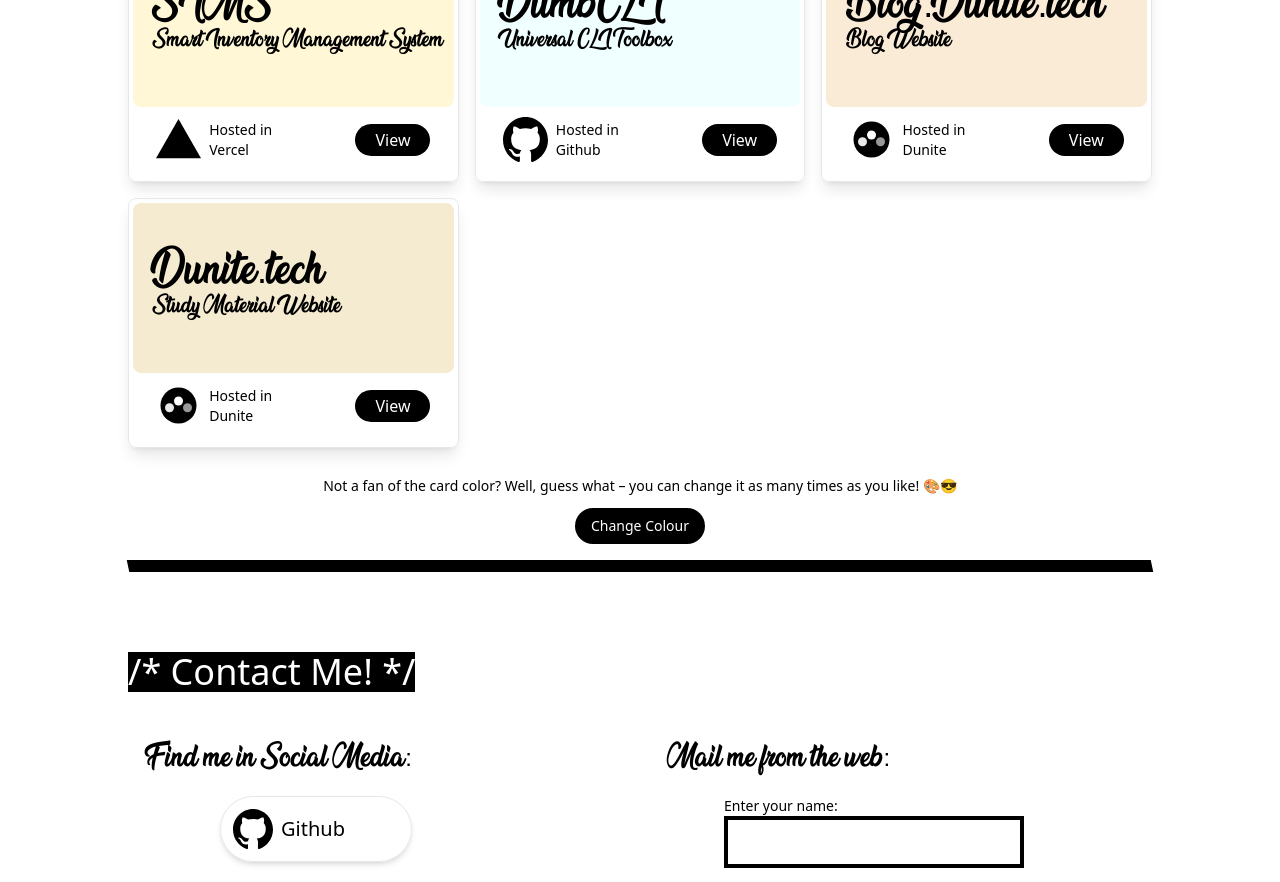
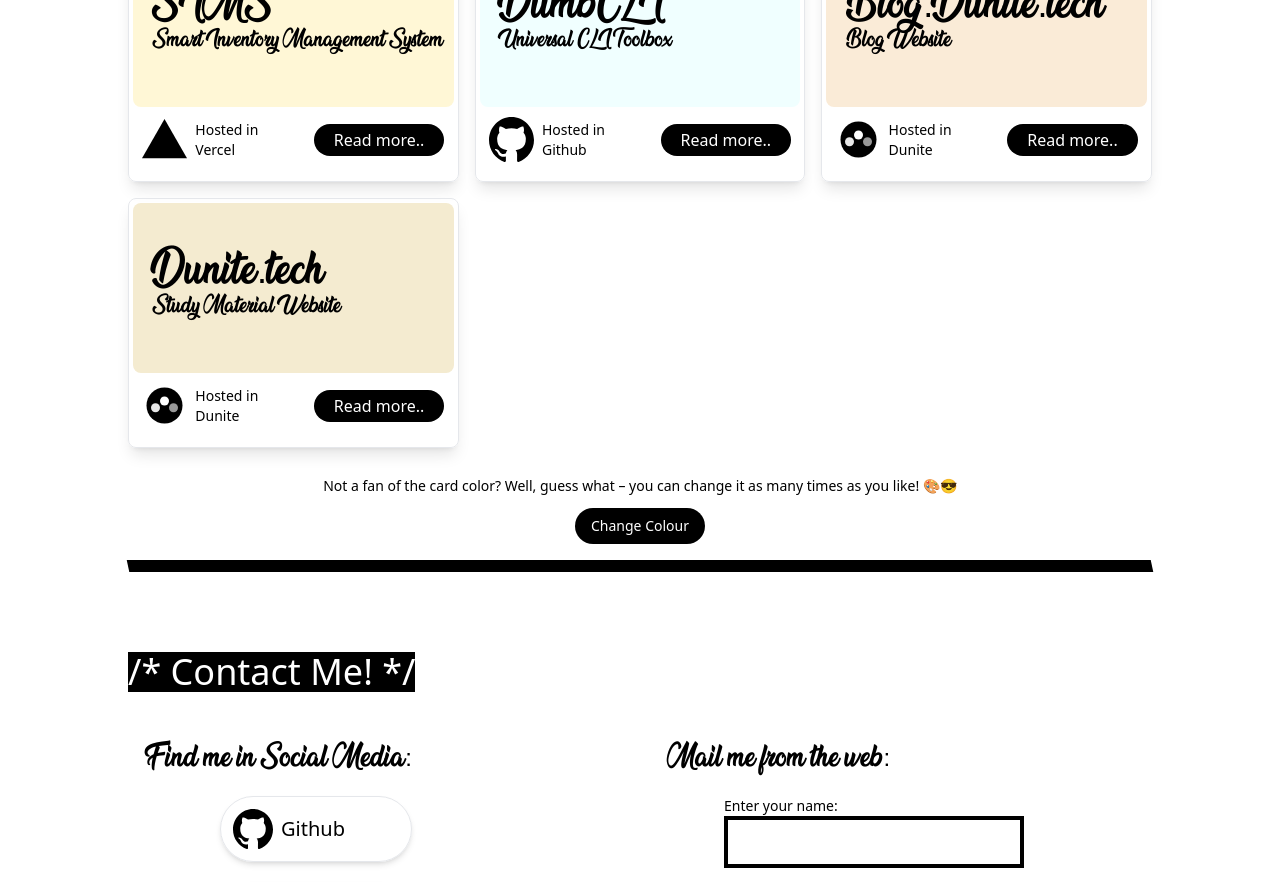
Before and after one commit to S488U/portfolio, a React (Vite) app: page / in a window 1280 px wide. Shown: the part 1420-2302 px from the top of the page. Built offline with nearby package versions, Linux system fonts and the light colour scheme.

Commit message:
fix (ProjectCard): update button text from 'View' to 'Read more..'
Signed-off-by: S488U <shahabassabbu12@gmail.com>

```diff
--- a/src/components/Elements/ProjectCard.jsx
+++ b/src/components/Elements/ProjectCard.jsx
@@ -40,7 +40,7 @@ const ProjectCard = ({
           whileHover={{ scale: 1.08 }}
           whileTap={{ scale: 0.85 }}
         >
-          View
+          Read more..
         </motion.span>
       </div>
     </motion.div>
```
